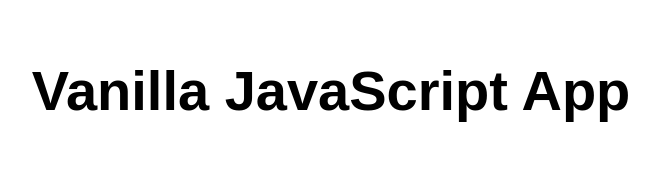
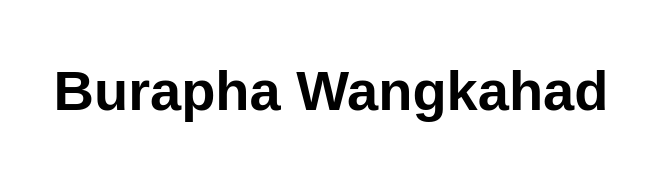
Before and after one commit to Burapha0/webappkku, a plain HTML site: page src/index.html in a window 1280 px wide. Shown: the whole page, without its empty margins (309-968 px from the left). Drawn offline with Linux system fonts and the light colour scheme.

Commit message:
Update index.html

```diff
--- a/src/index.html
+++ b/src/index.html
@@ -10,7 +10,7 @@
 
 <body>
   <main>
-    <h1>Vanilla JavaScript App</h1>
+    <h1>Burapha Wangkahad</h1>
   </main>
 </body>
 
```
